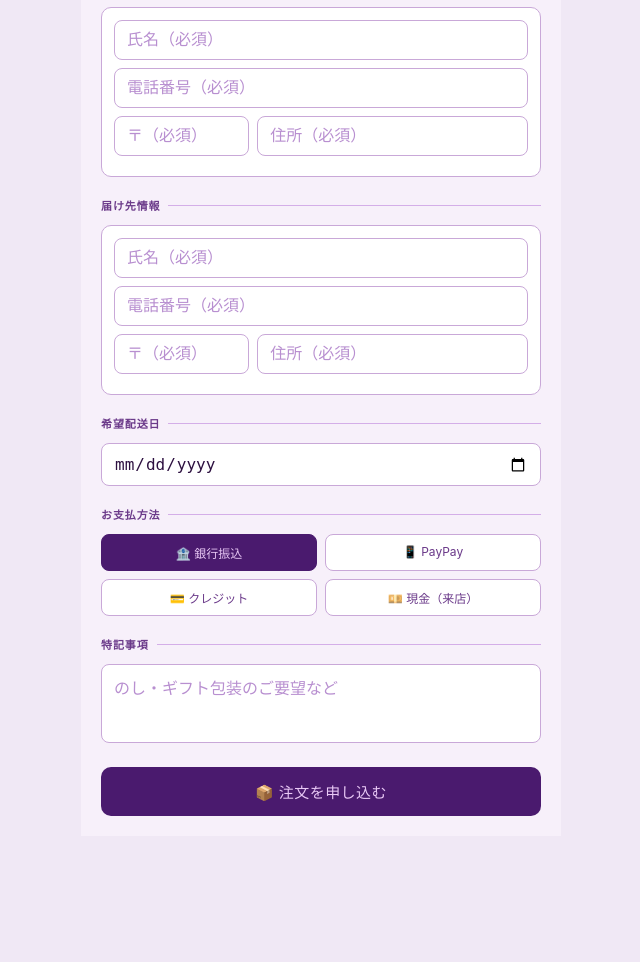
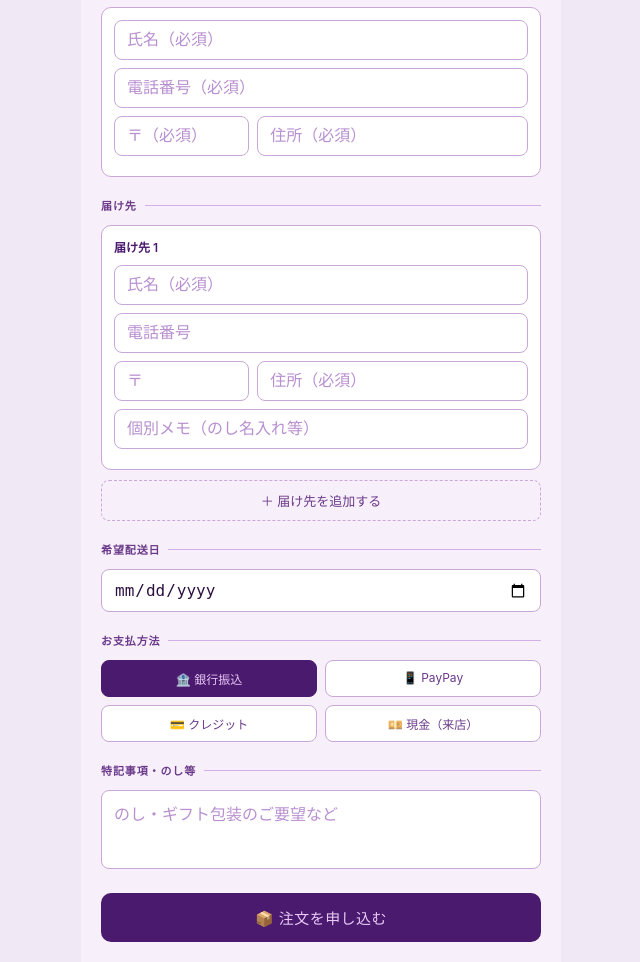
Before and after one commit to Elchristo-j/toripon, a Django app: template orders/templates/orders/delivery_order_form.html in a window 1280 px wide. Shown: the part 489-1451 px from the top of the page, without its empty margins (319-959 px from the left). Before the commit the page ends 1305 px from the top, so only its background shows below. Run offline with Django 5.2, Linux system fonts and the light colour scheme; the template is opened without the code that fills it, so the values that code supplies are empty.

Commit message:
Update delivery_order_form.html

```diff
--- a/orders/templates/orders/delivery_order_form.html
+++ b/orders/templates/orders/delivery_order_form.html
@@ -6,181 +6,64 @@
   <title>贈答用ぶどう注文 | {{ store.name }}</title>
   <style>
     * { box-sizing: border-box; margin: 0; padding: 0; }
+    body { background: #f0e8f5; font-family: -apple-system, BlinkMacSystemFont, 'Hiragino Sans', sans-serif; min-height: 100vh; overflow-x: hidden; }
+    .frame { background: #f7f0fa; max-width: 480px; margin: 0 auto; min-height: 100vh; }
 
-    body {
-      background: #f0e8f5;
-      font-family: -apple-system, BlinkMacSystemFont, 'Hiragino Sans', sans-serif;
-      min-height: 100vh;
-      overflow-x: hidden;
-    }
-
-    .frame {
-      background: #f7f0fa;
-      border-radius: 0;
-      border: none;
-      overflow: hidden;
-      max-width: 480px;
-      margin: 0 auto;
-      min-height: 100vh;
-    }
-
-    .header {
-      position: relative;
-      height: 120px;
-      background: #4a1a6e;
-      display: flex;
-      align-items: flex-end;
-      padding: 0 1.25rem 1rem;
-      overflow: hidden;
-    }
-    .header-bg {
-      position: absolute;
-      inset: 0;
-      background-size: cover;
-      background-position: center;
-      opacity: 0.45;
-    }
+    .header { position: relative; height: 120px; background: #4a1a6e; display: flex; align-items: flex-end; padding: 0 1.25rem 1rem; overflow: hidden; }
+    .header-bg { position: absolute; inset: 0; background-size: cover; background-position: center; opacity: 0.45; }
     .header-title { position: relative; color: #e8c8f5; font-size: 18px; font-weight: 600; letter-spacing: 0.05em; }
     .header-sub { position: relative; color: #d4aee8; font-size: 11px; margin-top: 2px; }
 
     .body { padding: 1.25rem; }
 
-    .section-title {
-      display: flex;
-      align-items: center;
-      gap: 8px;
-      font-size: 11px;
-      font-weight: 600;
-      color: #6b3a8a;
-      letter-spacing: 0.08em;
-      margin-bottom: 0.75rem;
-    }
+    .section-title { display: flex; align-items: center; gap: 8px; font-size: 11px; font-weight: 600; color: #6b3a8a; letter-spacing: 0.08em; margin-bottom: 0.75rem; }
     .section-title::after { content: ''; flex: 1; height: 0.5px; background: #d4aee8; }
 
-    .notice {
-      background: #f0ddf7;
-      border-radius: 6px;
-      padding: 7px 10px;
-      font-size: 11px;
-      color: #6b3a8a;
-      margin-bottom: 1rem;
-      border-left: 3px solid #4a1a6e;
-    }
+    .notice { background: #f0ddf7; border-radius: 6px; padding: 7px 10px; font-size: 11px; color: #6b3a8a; margin-bottom: 1rem; border-left: 3px solid #4a1a6e; }
 
-    .grape-grid {
-      display: grid;
-      grid-template-columns: repeat(2, 1fr);
-      gap: 10px;
-      margin-bottom: 1.25rem;
-    }
-    .grape-card {
-      background: #fff;
-      border: 0.5px solid #c9a8d8;
-      border-radius: 10px;
-      overflow: hidden;
-    }
-    .grape-img {
-      width: 100%;
-      aspect-ratio: 4/3;
-      object-fit: cover;
-      display: block;
-      background: #e8d5f5;
-    }
+    /* 品種グリッド */
+    .grape-grid { display: grid; grid-template-columns: repeat(2, 1fr); gap: 10px; margin-bottom: 1.25rem; }
+    .grape-card { background: #fff; border: 0.5px solid #c9a8d8; border-radius: 10px; overflow: hidden; }
+    .grape-img { width: 100%; aspect-ratio: 4/3; object-fit: cover; display: block; background: #e8d5f5; }
     .grape-info { padding: 6px 8px 8px; }
-    .grape-badge {
-      display: inline-block;
-      font-size: 9px;
-      background: #f0ddf7;
-      color: #6b3a8a;
-      border-radius: 4px;
-      padding: 1px 5px;
-      margin-bottom: 3px;
-    }
+    .grape-badge { display: inline-block; font-size: 9px; background: #f0ddf7; color: #6b3a8a; border-radius: 4px; padding: 1px 5px; margin-bottom: 3px; }
     .grape-name { font-size: 13px; font-weight: 600; color: #2d1040; margin-bottom: 2px; }
     .grape-price { font-size: 11px; color: #6b3a8a; margin-bottom: 6px; }
     .size-chips { display: flex; gap: 6px; flex-wrap: wrap; margin-top: 4px; }
-    .size-chip {
-      padding: 4px 10px;
-      border-radius: 6px;
-      border: 0.5px solid #c9a8d8;
-      background: #fff;
-      font-size: 12px;
-      color: #6b3a8a;
-      cursor: pointer;
-    }
+    .size-chip { padding: 4px 10px; border-radius: 6px; border: 0.5px solid #c9a8d8; background: #fff; font-size: 12px; color: #6b3a8a; cursor: pointer; }
     .size-chip.selected { background: #4a1a6e; border-color: #4a1a6e; color: #e8c8f5; }
 
-    .field {
-      width: 100%;
-      padding: 10px 12px;
-      border: 0.5px solid #c9a8d8;
-      border-radius: 8px;
-      font-size: 16px; /* iOSの自動ズーム防止 */
-      background: #fff;
-      margin-bottom: 8px;
-      color: #2d1040;
-      -webkit-appearance: none;
-    }
+    /* 入力欄 */
+    .field { width: 100%; padding: 10px 12px; border: 0.5px solid #c9a8d8; border-radius: 8px; font-size: 16px; background: #fff; margin-bottom: 8px; color: #2d1040; -webkit-appearance: none; }
     .field:focus { outline: none; border-color: #4a1a6e; }
     .field::placeholder { color: #b88fd0; }
-
     .field-row { display: grid; grid-template-columns: 1fr 2fr; gap: 8px; }
 
-    .section-box {
-      background: #fff;
-      border: 0.5px solid #c9a8d8;
-      border-radius: 10px;
-      padding: 12px;
-      margin-bottom: 1.25rem;
-    }
+    .section-box { background: #fff; border: 0.5px solid #c9a8d8; border-radius: 10px; padding: 12px; margin-bottom: 1.25rem; }
 
-    .pay-grid {
-      display: grid;
-      grid-template-columns: repeat(2, 1fr);
-      gap: 8px;
-      margin-bottom: 1.25rem;
-    }
-    .pay-chip {
-      padding: 9px;
-      border-radius: 8px;
-      border: 0.5px solid #c9a8d8;
-      background: #fff;
-      text-align: center;
-      font-size: 12px;
-      color: #6b3a8a;
-      cursor: pointer;
-    }
+    /* 届け先ブロック */
+    .address-block { background: #fff; border: 0.5px solid #c9a8d8; border-radius: 10px; padding: 12px; margin-bottom: 10px; position: relative; }
+    .address-block-header { display: flex; align-items: center; justify-content: space-between; margin-bottom: 10px; }
+    .address-block-title { font-size: 12px; font-weight: 600; color: #4a1a6e; }
+    .btn-remove-address { background: none; border: none; color: #a83030; font-size: 12px; cursor: pointer; padding: 2px 6px; }
+
+    .btn-add-address { width: 100%; padding: 10px; border-radius: 8px; border: 1px dashed #c9a8d8; background: #f7f0fa; color: #6b3a8a; font-size: 13px; cursor: pointer; margin-bottom: 1.25rem; }
+    .btn-add-address:hover { background: #f0ddf7; }
+
+    /* 支払 */
+    .pay-grid { display: grid; grid-template-columns: repeat(2, 1fr); gap: 8px; margin-bottom: 1.25rem; }
+    .pay-chip { padding: 9px; border-radius: 8px; border: 0.5px solid #c9a8d8; background: #fff; text-align: center; font-size: 12px; color: #6b3a8a; cursor: pointer; }
     .pay-chip.selected { background: #4a1a6e; border-color: #4a1a6e; color: #e8c8f5; }
 
-    .submit-btn {
-      width: 100%;
-      background: #4a1a6e;
-      color: #e8c8f5;
-      border: none;
-      border-radius: 10px;
-      padding: 14px;
-      font-size: 15px;
-      font-weight: 500;
-      cursor: pointer;
-      letter-spacing: 0.03em;
-      -webkit-appearance: none;
-    }
+    .submit-btn { width: 100%; background: #4a1a6e; color: #e8c8f5; border: none; border-radius: 10px; padding: 14px; font-size: 15px; font-weight: 500; cursor: pointer; letter-spacing: 0.03em; -webkit-appearance: none; }
+    .submit-btn:disabled { opacity: 0.5; cursor: not-allowed; }
+
+    .error-msg { background: #fdf0f0; border: 0.5px solid #e8b0b0; border-radius: 6px; padding: 8px 12px; font-size: 12px; color: #a83030; margin-bottom: 1rem; display: none; }
 
     .complete { display: none; text-align: center; padding: 2.5rem 1rem; }
     .complete-icon { font-size: 48px; margin-bottom: 1rem; }
     .complete-title { font-size: 18px; font-weight: 600; color: #4a1a6e; margin-bottom: 0.75rem; }
     .complete-text { font-size: 13px; color: #6b3a8a; line-height: 1.8; }
-
-    .error-msg {
-      background: #fdf0f0;
-      border: 0.5px solid #e8b0b0;
-      border-radius: 6px;
-      padding: 8px 12px;
-      font-size: 12px;
-      color: #a83030;
-      margin-bottom: 1rem;
-      display: none;
-    }
   </style>
 </head>
 <body>
@@ -242,16 +125,10 @@
         </div>
       </div>
 
-      <!-- 届け先情報 -->
-      <div class="section-title">届け先情報</div>
-      <div class="section-box">
-        <input class="field" id="receiver_name" type="text" placeholder="氏名（必須）" />
-        <input class="field" id="receiver_phone" type="tel" placeholder="電話番号（必須）" />
-        <div class="field-row">
-          <input class="field" id="postal_code" type="text" placeholder="〒（必須）" maxlength="8" />
-          <input class="field" id="address" type="text" placeholder="住所（必須）" />
-        </div>
-      </div>
+      <!-- 届け先（複数対応） -->
+      <div class="section-title">届け先</div>
+      <div id="address-list"></div>
+      <button class="btn-add-address" type="button" onclick="addAddress()">＋ 届け先を追加する</button>
 
       <!-- 希望配送日 -->
       <div class="section-title">希望配送日</div>
@@ -267,11 +144,11 @@
       </div>
 
       <!-- 特記事項 -->
-      <div class="section-title">特記事項</div>
+      <div class="section-title">特記事項・のし等</div>
       <textarea class="field" id="note" rows="3" placeholder="のし・ギフト包装のご要望など" style="margin-bottom:1.25rem;resize:none;"></textarea>
 
       <div class="error-msg" id="error-msg"></div>
-      <button class="submit-btn" onclick="submitOrder()">📦 注文を申し込む</button>
+      <button class="submit-btn" id="submit-btn" onclick="submitOrder()">📦 注文を申し込む</button>
     </div>
 
     <!-- 完了画面 -->
@@ -287,7 +164,50 @@
     const storeSlug = "{{ store.slug }}";
     let selectedSizes = {};
     let paymentMethod = 'bank';
+    let addressCount = 0;
 
+    // 届け先ブロック追加
+    function addAddress() {
+      addressCount++;
+      const container = document.getElementById('address-list');
+      const block = document.createElement('div');
+      block.className = 'address-block';
+      block.id = 'address-block-' + addressCount;
+      block.innerHTML = `
+        <div class="address-block-header">
+          <div class="address-block-title">届け先 ${addressCount}</div>
+          ${addressCount > 1 ? `<button class="btn-remove-address" type="button" onclick="removeAddress(${addressCount})">✕ 削除</button>` : ''}
+        </div>
+        <input class="field" id="receiver_name_${addressCount}" type="text" placeholder="氏名（必須）" />
+        <input class="field" id="receiver_phone_${addressCount}" type="tel" placeholder="電話番号" />
+        <div class="field-row">
+          <input class="field" id="postal_code_${addressCount}" type="text" placeholder="〒" maxlength="8" />
+          <input class="field" id="address_${addressCount}" type="text" placeholder="住所（必須）" />
+        </div>
+        <input class="field" id="addr_note_${addressCount}" type="text" placeholder="個別メモ（のし名入れ等）" />
+      `;
+      container.appendChild(block);
+      renumberAddresses();
+    }
+
+    function removeAddress(n) {
+      const block = document.getElementById('address-block-' + n);
+      if (block) block.remove();
+      renumberAddresses();
+    }
+
+    function renumberAddresses() {
+      const blocks = document.querySelectorAll('.address-block');
+      blocks.forEach((block, i) => {
+        const title = block.querySelector('.address-block-title');
+        if (title) title.textContent = `届け先 ${i + 1}`;
+      });
+    }
+
+    // 最初から1件表示
+    addAddress();
+
+    // 品種チップ
     document.querySelectorAll('.size-chip').forEach(chip => {
       chip.addEventListener('click', () => {
         const itemId = chip.dataset.item;
@@ -302,6 +222,7 @@
       });
     });
 
+    // 支払チップ
     document.querySelectorAll('.pay-chip').forEach(chip => {
       chip.addEventListener('click', () => {
         document.querySelectorAll('.pay-chip').forEach(c => c.classList.remove('selected'));
@@ -310,10 +231,11 @@
       });
     });
 
+    // 配送日の最小値（翌日以降）
     const dateInput = document.getElementById('delivery_date');
-    const today = new Date();
-    today.setDate(today.getDate() + 1);
-    dateInput.min = today.toISOString().split('T')[0];
+    const tomorrow = new Date();
+    tomorrow.setDate(tomorrow.getDate() + 1);
+    dateInput.min = tomorrow.toISOString().split('T')[0];
 
     function showError(msg) {
       const el = document.getElementById('error-msg');
@@ -325,50 +247,62 @@
     async function submitOrder() {
       document.getElementById('error-msg').style.display = 'none';
 
+      const customerName  = document.getElementById('customer_name').value.trim();
+      const customerPhone = document.getElementById('customer_phone').value.trim();
+      const customerEmail = document.getElementById('customer_email').value.trim();
+      const senderName    = document.getElementById('sender_name').value.trim();
+      const senderPhone   = document.getElementById('sender_phone').value.trim();
+      const senderPostal  = document.getElementById('sender_postal_code').value.trim();
+      const senderAddress = document.getElementById('sender_address').value.trim();
+      const deliveryDate  = document.getElementById('delivery_date').value;
+      const note          = document.getElementById('note').value.trim();
+
+      if (!customerName || !customerPhone || !customerEmail) return showError('申込者情報を入力してください');
+      if (!senderName || !senderPhone || !senderPostal || !senderAddress) return showError('送り主情報を入力してください');
+      if (!deliveryDate) return showError('希望配送日を選択してください');
+
+      // 届け先を収集
+      const blocks = document.querySelectorAll('.address-block');
+      const addresses = [];
+      for (let i = 0; i < blocks.length; i++) {
+        const id = blocks[i].id.replace('address-block-', '');
+        const name    = document.getElementById('receiver_name_' + id)?.value.trim();
+        const phone   = document.getElementById('receiver_phone_' + id)?.value.trim() || '';
+        const postal  = document.getElementById('postal_code_' + id)?.value.trim() || '';
+        const addr    = document.getElementById('address_' + id)?.value.trim();
+        const addrNote = document.getElementById('addr_note_' + id)?.value.trim() || '';
+        if (!name || !addr) return showError(`届け先 ${i + 1} の氏名と住所を入力してください`);
+        addresses.push({ receiver_name: name, receiver_phone: phone, postal_code: postal, address: addr, note: addrNote, index: i + 1 });
+      }
+      if (addresses.length === 0) return showError('届け先を1件以上入力してください');
+
       const items = Object.entries(selectedSizes).map(([id, kg]) => ({
-        menu_item_id: parseInt(id),
-        quantity: kg,
+        menu_item_id: parseInt(id), quantity: kg,
       }));
+      if (items.length === 0) return showError('品種を1つ以上選んでください');
 
-      const payload = {
-        customer_name:      document.getElementById('customer_name').value.trim(),
-        customer_phone:     document.getElementById('customer_phone').value.trim(),
-        customer_email:     document.getElementById('customer_email').value.trim(),
-        delivery_date:      document.getElementById('delivery_date').value,
-        payment_method:     paymentMethod,
-        note:               document.getElementById('note').value.trim(),
-        sender_name:        document.getElementById('sender_name').value.trim(),
-        sender_phone:       document.getElementById('sender_phone').value.trim(),
-        sender_postal_code: document.getElementById('sender_postal_code').value.trim(),
-        sender_address:     document.getElementById('sender_address').value.trim(),
-        receiver_name:      document.getElementById('receiver_name').value.trim(),
-        receiver_phone:     document.getElementById('receiver_phone').value.trim(),
-        postal_code:        document.getElementById('postal_code').value.trim(),
-        address:            document.getElementById('address').value.trim(),
-        items,
-      };
-
-      if (!payload.customer_name || !payload.customer_phone || !payload.customer_email) {
-        return showError('申込者情報を入力してください');
-      }
-      if (!payload.sender_name || !payload.sender_phone || !payload.sender_postal_code || !payload.sender_address) {
-        return showError('送り主情報を入力してください');
-      }
-      if (!payload.receiver_name || !payload.receiver_phone || !payload.postal_code || !payload.address) {
-        return showError('届け先情報を入力してください');
-      }
-      if (!payload.delivery_date) {
-        return showError('希望配送日を選択してください');
-      }
-      if (items.length === 0) {
-        return showError('品種を1つ以上選んでください');
-      }
+      const btn = document.getElementById('submit-btn');
+      btn.disabled = true;
+      btn.textContent = '送信中...';
 
       try {
         const res = await fetch(`/${storeSlug}/delivery/order/`, {
           method: 'POST',
           headers: { 'Content-Type': 'application/json', 'X-CSRFToken': '{{ csrf_token }}' },
-          body: JSON.stringify(payload),
+          body: JSON.stringify({
+            customer_name: customerName,
+            customer_phone: customerPhone,
+            customer_email: customerEmail,
+            sender_name: senderName,
+            sender_phone: senderPhone,
+            sender_postal_code: senderPostal,
+            sender_address: senderAddress,
+            delivery_date: deliveryDate,
+            payment_method: paymentMethod,
+            note,
+            addresses,
+            items,
+          }),
         });
         const data = await res.json();
         if (data.success) {
@@ -376,9 +310,13 @@
           document.getElementById('complete-screen').style.display = 'block';
         } else {
           showError(data.error || '送信に失敗しました');
+          btn.disabled = false;
+          btn.textContent = '📦 注文を申し込む';
         }
       } catch (e) {
         showError('通信エラーが発生しました。もう一度お試しください。');
+        btn.disabled = false;
+        btn.textContent = '📦 注文を申し込む';
       }
     }
   </script>
```
